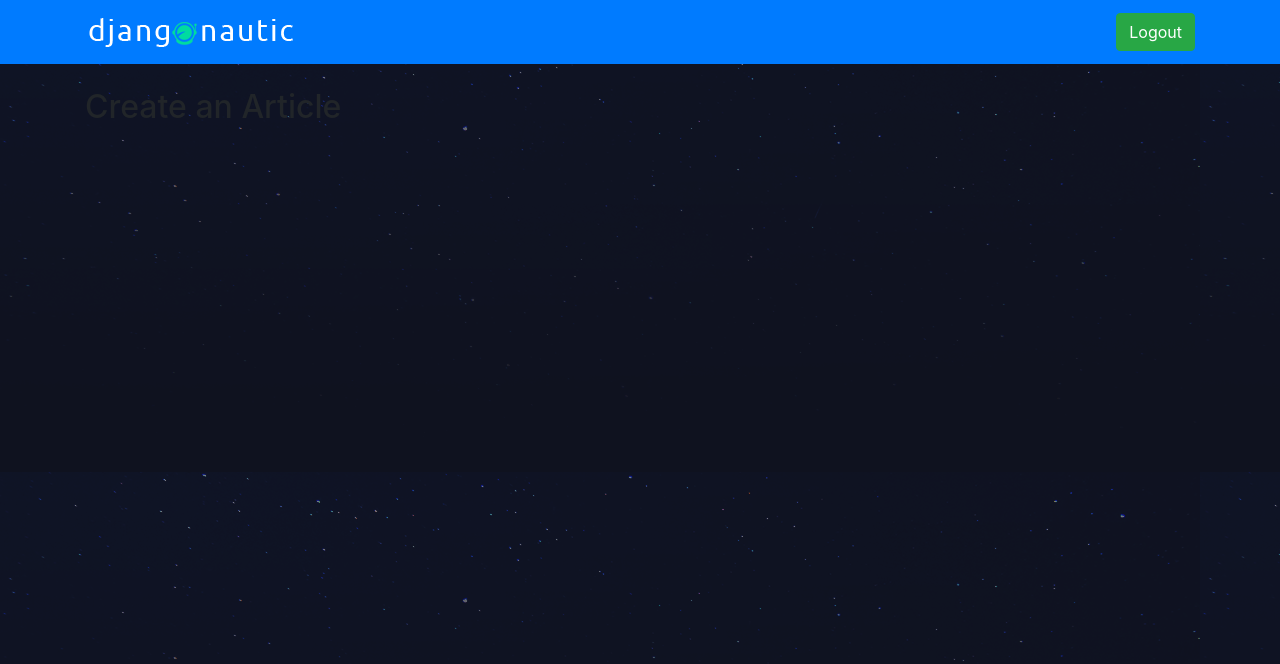
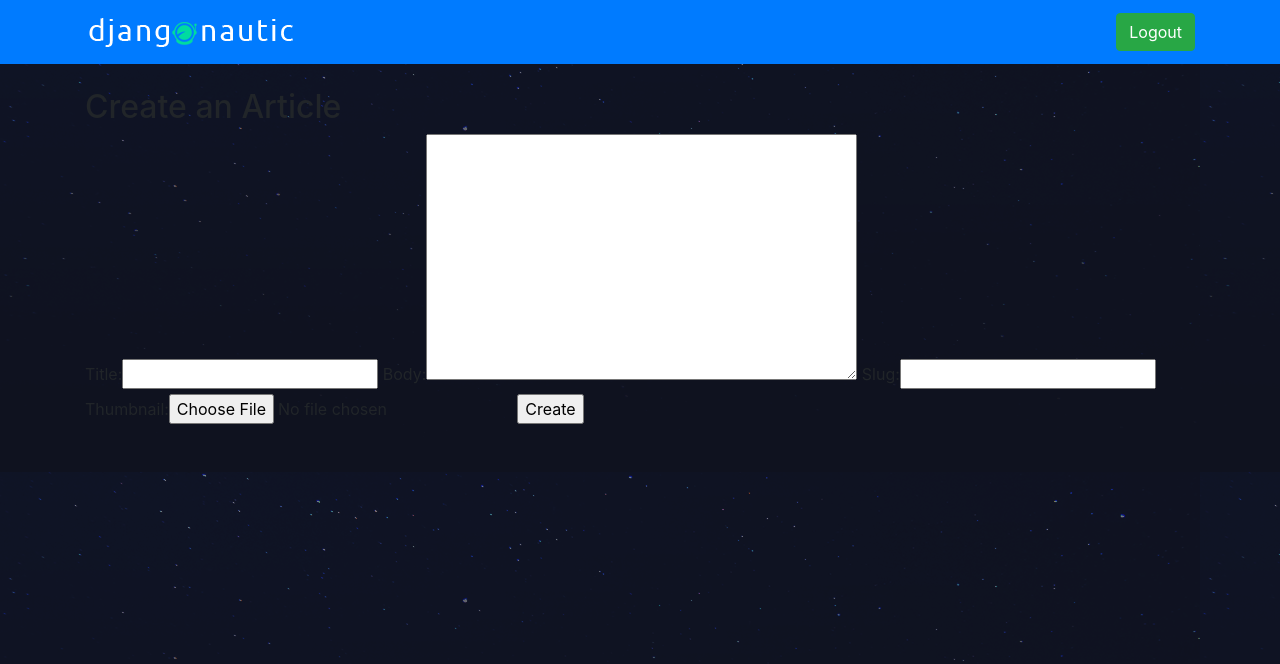
Before and after one commit to paulopanganiban/netninja_django_tutorial, a Django app: page /articles/create/ in a window 1280 px wide. Shown: the top 664 px of the page. Run offline with Django 3.2, Linux system fonts and the light colour scheme; a user stored in the database is signed in; some libraries are stand-ins or nearby versions.

Commit message:
End of chapter 26 / Model Forms

```diff
--- /dev/null
+++ b/articles/forms.py
@@ -0,0 +1,7 @@
+from django import forms
+from . import models
+
+class CreateArticle(forms.ModelForm):
+    class Meta:
+        model = models.Article
+        fields = ['title', 'body', 'slug', 'thumbnail']
--- a/articles/views.py
+++ b/articles/views.py
@@ -1,8 +1,9 @@
 from django.http.response import Http404, HttpResponse
-from django.shortcuts import render
+from django.shortcuts import redirect, render
 from .models import Article
 from django.http.response import HttpResponse, Http404
 from django.contrib.auth.decorators import login_required
+from . import forms
 # Create your views here.
 
 
@@ -27,6 +28,14 @@ def article_detail(request, slug_id):
     # return render(request, 'articles/article_detail.html', context)
     # return HttpResponse(slug)
 
+
 @login_required(login_url="/accounts/login/")
 def article_create(request):
-    return render(request, 'articles/article_create.html')
+    if request.method == 'POST':
+        form = forms.CreateArticle(request.POST, request.FILES)
+        if form.is_valid():
+            # save article to db
+            return redirect('articles:list')
+    else:
+        form = forms.CreateArticle()
+    return render(request, 'articles/article_create.html', { 'form': form })
--- a/templates/articles/article_create.html
+++ b/templates/articles/article_create.html
@@ -3,4 +3,9 @@
 
 {% block content %}
     <h2>Create an Article</h2>
+    <form action="{% url 'articles:create' %}" method="POST" enctype="multipart/form-data">
+        {% csrf_token %}
+        {{ form }}
+        <input type="submit" value="Create">
+    </form>
 {% endblock %}
```
